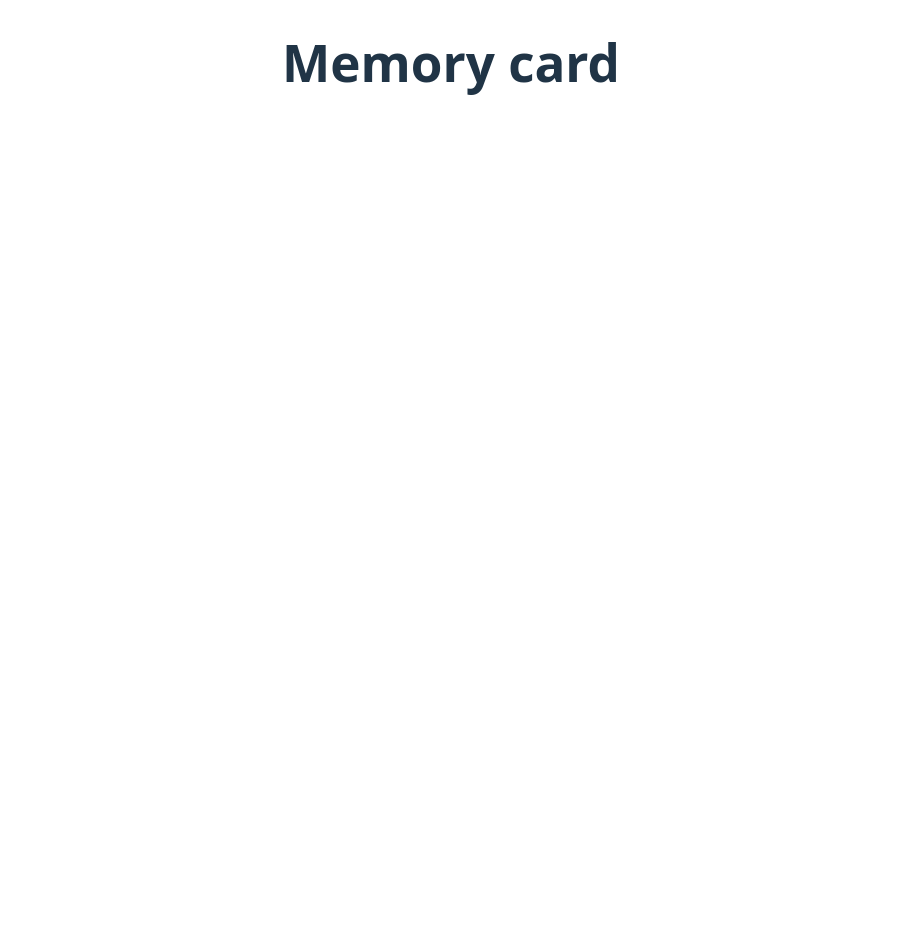
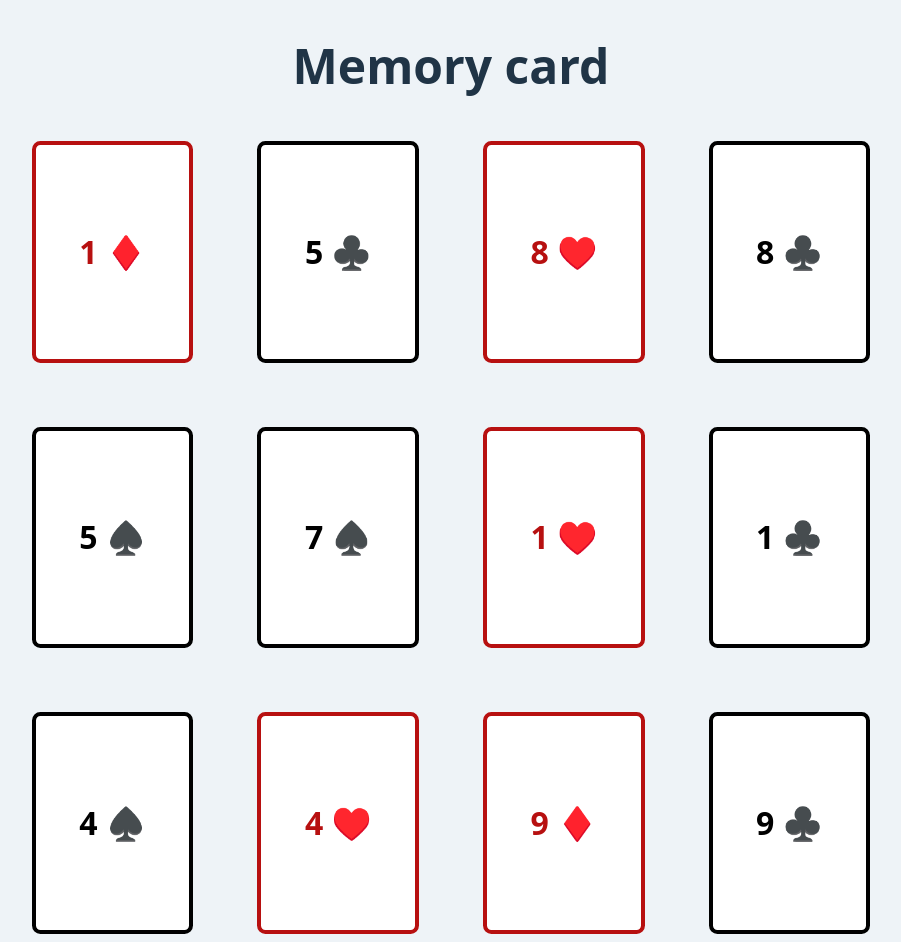
Before and after one commit to CJohnston079/odin-memory-card, a React (Vite) app: page / in a window 1280 px wide. Shown: the whole page, without its empty margins (189-1090 px from the left). Before the commit the page ends 800 px from the top, so only its background shows below. Built offline with nearby package versions, Linux system fonts and the light colour scheme.

Commit message:
Feat: render a random selection of playing cards

```diff
--- a/src/Root.tsx
+++ b/src/Root.tsx
@@ -1,8 +1,13 @@
+import Cards from "@/components/Cards/Cards";
+
 function Root() {
 	return (
-		<>
-			<h1>Memory card</h1>
-		</>
+		<main className="main fb-col-wrapper">
+			<header className="main__header">
+				<h1 className="main__heading">Memory card</h1>
+			</header>
+			<Cards />
+		</main>
 	);
 }
 
--- /dev/null
+++ b/src/components/Card/Card.scss
@@ -0,0 +1,53 @@
+@use "@/scss/util" as u;
+
+.card {
+	--multiplier: 1.2;
+	--card-height: calc(var(--multiplier) * 89px);
+	--card-width: calc(var(--multiplier) * 64px);
+	--card-corner-radius: calc(var(--multiplier) * 3.5px);
+
+	@include u.breakpoint(medium) {
+		--multiplier: 1.8;
+	}
+
+	@include u.breakpoint(large) {
+		--multiplier: 2.4;
+	}
+
+	display: flex;
+
+	border-style: solid;
+	border-width: u.rem(3);
+	border-width: clamp(u.rem(3), 0.15625rem + 0.125vw, u.rem(4));
+	width: var(--card-width);
+	height: var(--card-height);
+	max-width: 300px;
+
+	color: black;
+	background-color: white;
+	border-color: black;
+	border-radius: var(--card-corner-radius);
+
+	overflow: hidden;
+
+	&__text {
+		margin: auto;
+
+		font-size: u.rem(16);
+		font-size: clamp(u.rem(16), 0.5rem + 2vw, u.rem(32));
+		font-weight: 900;
+		text-align: center;
+		width: 100%;
+	}
+
+	&--red {
+		--cl-red: hsl(0, 84%, 39%);
+		--cl-red-trans: hsl(0, 84%, 39%, 0.5);
+
+		border-color: var(--cl-red);
+
+		& .card__text {
+			color: var(--cl-red);
+		}
+	}
+}
--- /dev/null
+++ b/src/components/Card/Card.tsx
@@ -0,0 +1,17 @@
+import "./Card.scss";
+
+interface Props {
+	name: string;
+}
+
+const Card = function ({ name }: Props) {
+	const isRed = name.includes("♦️") || name.includes("♥️");
+
+	return (
+		<div className={`card ${isRed ? "card--red" : ""}`}>
+			<span className="card__text">{name}</span>
+		</div>
+	);
+};
+
+export default Card;
--- /dev/null
+++ b/src/components/Cards/Cards.scss
@@ -0,0 +1,18 @@
+@use "@/scss/util" as u;
+
+.cards {
+	display: grid;
+	grid-template-columns: repeat(3, auto);
+	gap: u.rem(32);
+
+	@include u.breakpoint(medium) {
+		gap: u.rem(48);
+	}
+
+	@include u.breakpoint(large) {
+		grid-template-columns: repeat(4, auto);
+		gap: u.rem(64);
+	}
+
+	justify-content: center;
+}
--- /dev/null
+++ b/src/components/Cards/Cards.tsx
@@ -0,0 +1,32 @@
+import Card from "@/components/Card/Card";
+import "./Cards.scss";
+
+const suits = ["♣️", "♦️", "♥️", "♠️"];
+const values = Array.from({ length: 9 }, (_, i) => i + 1);
+
+const deck = [];
+
+for (const suit of suits) {
+	for (const value of values) {
+		deck.push(`${value} ${suit}`);
+	}
+}
+
+const shuffledDeck = deck.sort(() => Math.random() - 0.5);
+
+const cards = Array.from({ length: 12 }, (_, i) => ({
+	id: i,
+	name: shuffledDeck[i],
+}));
+
+const Cards = function () {
+	return (
+		<div className="cards">
+			{cards.map(card => (
+				<Card key={card.id} name={card.name} />
+			))}
+		</div>
+	);
+};
+
+export default Cards;
--- a/src/scss/globals/_boilerplate.scss
+++ b/src/scss/globals/_boilerplate.scss
@@ -1,13 +1,5 @@
-:root {
-	background-color: var(--background-primary);
-}
-
 body {
-	margin: 0;
-	display: flex;
-	justify-content: center;
-	min-width: 320px;
-	min-height: 100vh;
+	background-color: var(--background-primary-shade);
 }
 
 button {
--- a/src/scss/globals/_typography.scss
+++ b/src/scss/globals/_typography.scss
@@ -21,7 +21,11 @@ body {
 }
 
 h1 {
-	font-size: 3.2em;
+  margin-bottom: u.rem(32);
+  margin-bottom: clamp(u.rem(32), 1.5rem + 2vw, u.rem(48));
+  text-align: center;
+	font-size: u.rem(32);
+  font-size: clamp(u.rem(32), 1.5rem + 2vw, u.rem(48));
 	line-height: 1.1;
 }
 
```
